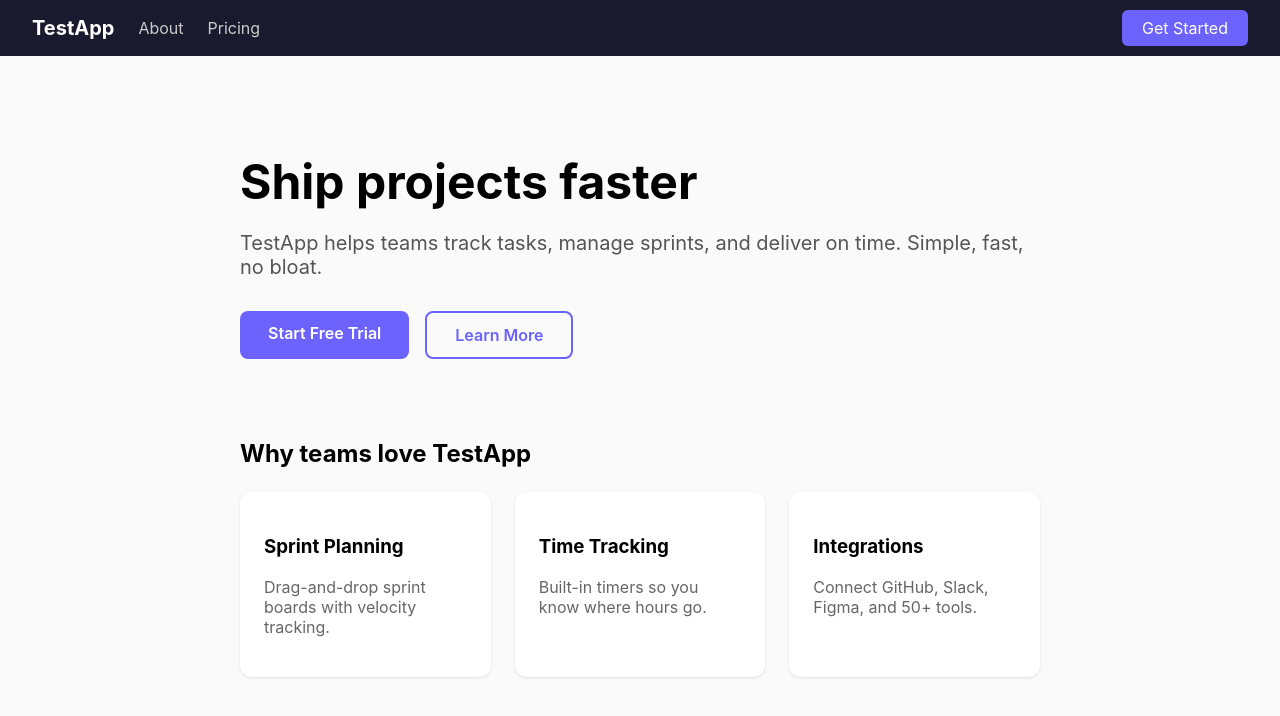
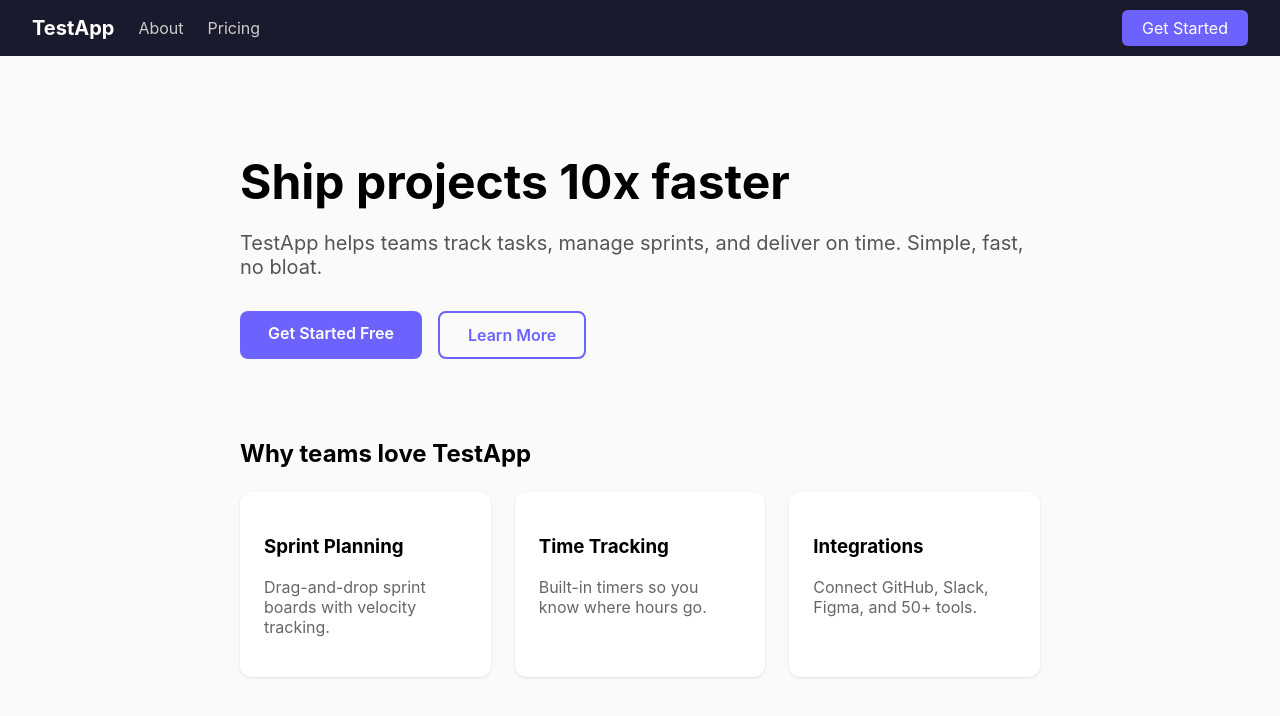
Before and after one commit to looksgoodtomeai/test-app, a Next.js app: page / in a window 1280 px wide. Shown: the top 716 px of the page. Built offline with nearby package versions, Linux system fonts and the light colour scheme.

Commit message:
Update hero: change CTA text and headline

```diff
--- a/src/app/page.tsx
+++ b/src/app/page.tsx
@@ -1,14 +1,14 @@
 export default function Home() {
   return (
     <div style={{ maxWidth: 800, margin: '0 auto', padding: '64px 24px' }}>
-      <h1 style={{ fontSize: '3rem', marginBottom: 16 }}>Ship projects faster</h1>
+      <h1 style={{ fontSize: '3rem', marginBottom: 16 }}>Ship projects 10x faster</h1>
       <p style={{ fontSize: '1.25rem', color: '#555', marginBottom: 32 }}>
         TestApp helps teams track tasks, manage sprints, and deliver on time.
         Simple, fast, no bloat.
       </p>
       <div style={{ display: 'flex', gap: 16 }}>
         <a href="/pricing" style={{ background: '#6c63ff', color: '#fff', padding: '12px 28px', borderRadius: '8px', textDecoration: 'none', fontWeight: 600 }}>
-          Start Free Trial
+          Get Started Free
         </a>
         <a href="/about" style={{ border: '2px solid #6c63ff', color: '#6c63ff', padding: '12px 28px', borderRadius: '8px', textDecoration: 'none', fontWeight: 600 }}>
           Learn More
```
